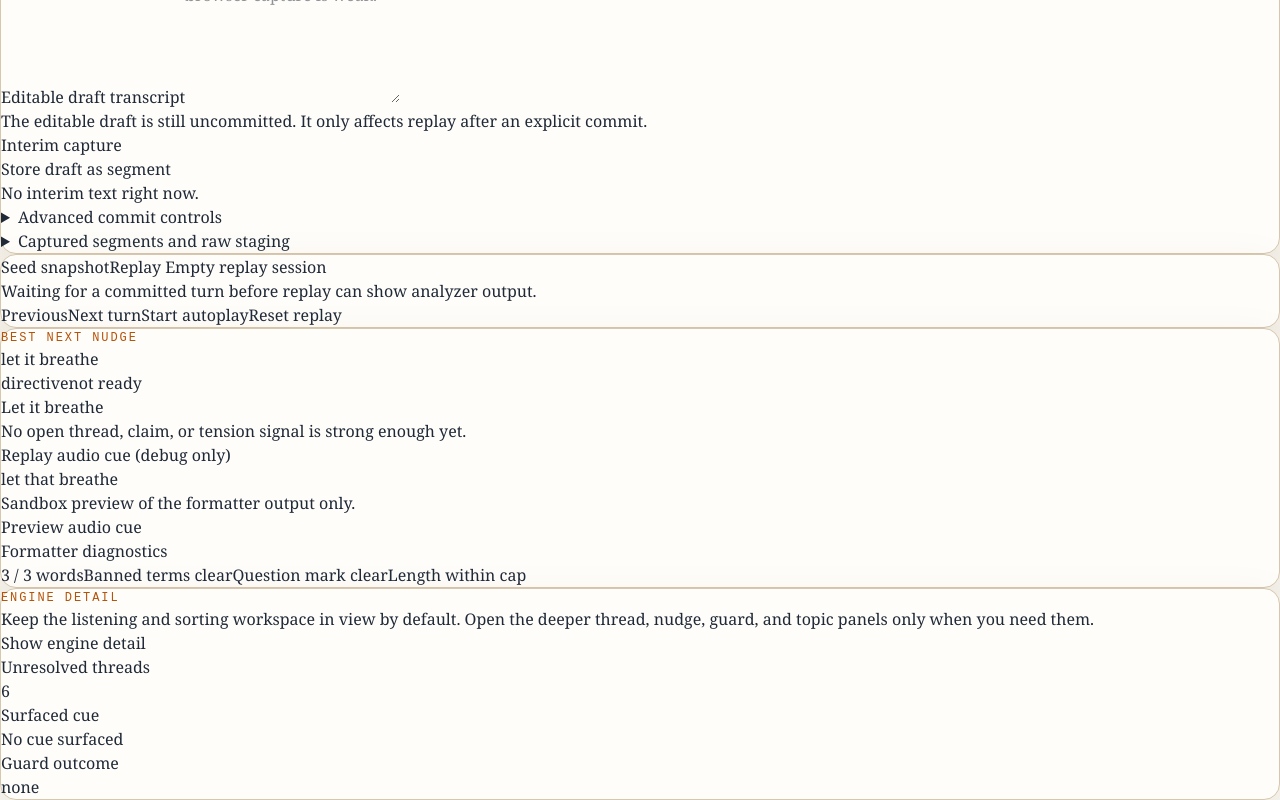
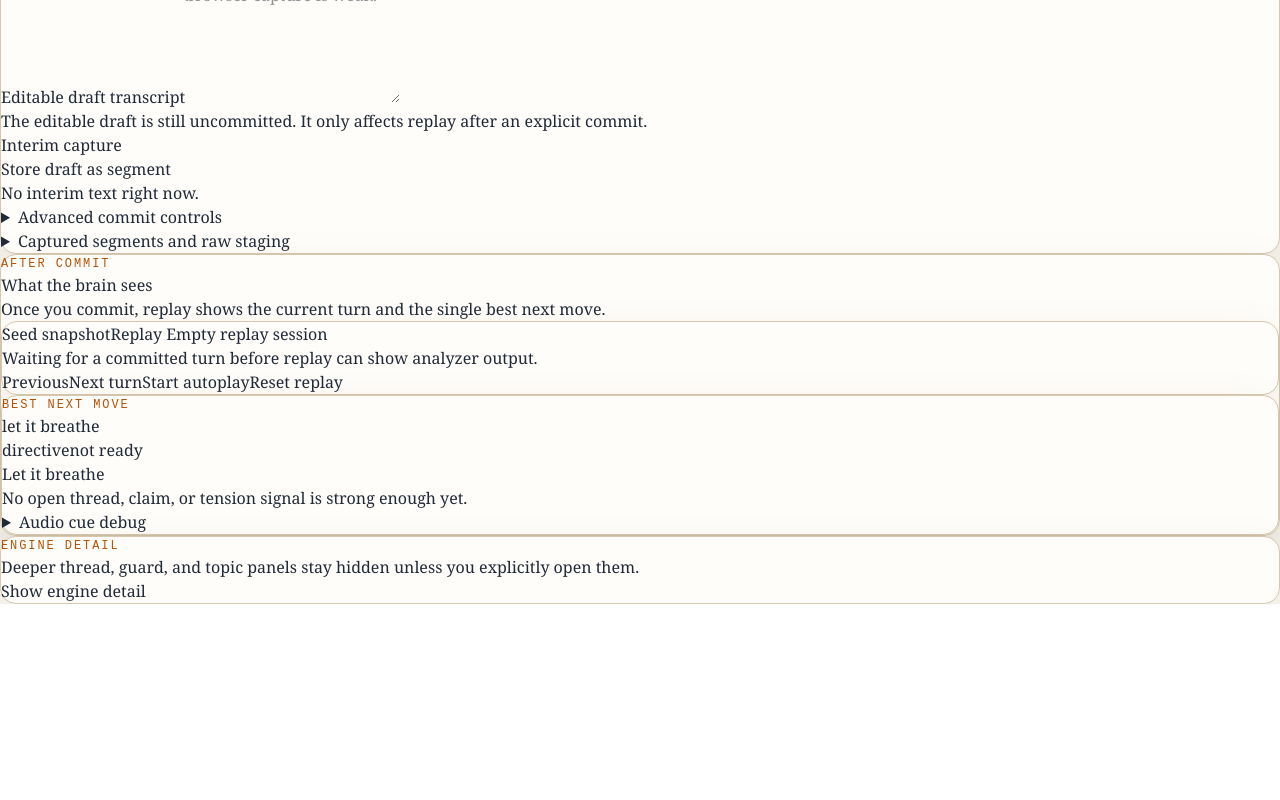
Before and after one commit to DillonPatterson/CuedUp, a Next.js app: page /interview/1/replay in a window 1280 px wide. Shown: the part 1202-2002 px from the top of the page. After the commit the page ends 1806 px from the top, so only its background shows below. Built offline with nearby package versions, Linux system fonts and the light colour scheme.

Commit message:
Simplify replay workspace to one primary flow

```diff
--- a/components/live/interview-replay.tsx
+++ b/components/live/interview-replay.tsx
@@ -473,10 +473,10 @@ export function InterviewReplay({
           <div className="max-w-4xl">
             <p className="eyebrow">Replay/debug</p>
             <h2 className="mt-2 text-3xl font-semibold text-stone-900">
-              Debug transcript workspace
+              Simple transcript workspace
             </h2>
             <p className="mt-3 text-sm leading-6 text-stone-700">
-              Commit speech, inspect engine output.
+              Hear words, watch them organize, then inspect what matters.
             </p>
           </div>
           <div className="flex flex-wrap gap-2">
@@ -517,7 +517,6 @@ export function InterviewReplay({
 
       <AudioCuePlayer cue={audioCue} playRequest={audioPlayRequest} />
 
-      <div className="grid gap-6 xl:grid-cols-[minmax(0,1.08fr)_minmax(340px,0.92fr)] xl:items-start">
       <ReplayListeningSandbox
         engineSessionId={engineSessionId}
         replaySourceLabel={replaySource.label}
@@ -525,7 +524,18 @@ export function InterviewReplay({
         onCommitDrafts={(drafts) => handleAppendDrafts(drafts, "sandbox commit")}
       />
 
-        <div className="space-y-6 xl:sticky xl:top-6">
+      <section className="panel p-5">
+        <div className="max-w-3xl">
+          <p className="eyebrow">After commit</p>
+          <h3 className="mt-2 text-2xl font-semibold text-stone-900">
+            What the brain sees
+          </h3>
+          <p className="mt-2 text-sm leading-6 text-stone-700">
+            Once you commit, replay shows the current turn and the single best next move.
+          </p>
+        </div>
+
+        <div className="mt-5 grid gap-6 lg:grid-cols-[1.55fr_0.95fr]">
           <ReplayCurrentTurn
             snapshot={currentSnapshot}
             currentTurnIndex={currentTurnIndex}
@@ -540,19 +550,24 @@ export function InterviewReplay({
           />
 
           <NextNudgeCandidatePanel
+            title="Best next move"
+            showBackups={false}
             selection={transcriptOrganization.nextNudge}
             footer={
-              <div className="rounded-2xl border border-stone-200 bg-stone-50/70 p-4">
-                <div className="flex flex-wrap items-center justify-between gap-3">
+              <details className="rounded-2xl border border-stone-200 bg-stone-50/70 p-4">
+                <summary className="cursor-pointer text-xs uppercase tracking-[0.16em] text-stone-500">
+                  Audio cue debug
+                </summary>
+                <div className="mt-4 flex flex-wrap items-center justify-between gap-3">
                   <div>
                     <p className="text-xs uppercase tracking-[0.16em] text-stone-500">
-                      Replay audio cue (debug only)
+                      Replay audio cue
                     </p>
                     <p className="mt-2 text-lg font-semibold text-stone-900">
                       {audioCue?.text ?? "No audio cue ready"}
                     </p>
                     <p className="mt-1 text-xs leading-5 text-stone-500">
-                      Sandbox preview of the formatter output only.
+                      Sandbox formatter preview only.
                     </p>
                   </div>
                   <button
@@ -565,11 +580,7 @@ export function InterviewReplay({
                   </button>
                 </div>
                 {audioCue ? (
-                  <div className="mt-4">
-                    <p className="text-[11px] uppercase tracking-[0.14em] text-stone-500">
-                      Formatter diagnostics
-                    </p>
-                    <div className="mt-2 flex flex-wrap gap-2 text-[11px] uppercase tracking-[0.14em] text-stone-600">
+                  <div className="mt-4 flex flex-wrap gap-2 text-[11px] uppercase tracking-[0.14em] text-stone-600">
                     <span className="rounded-full bg-stone-100 px-3 py-1">
                       {audioCue.validation.wordCount} / {audioCue.validation.maxWordCount} words
                     </span>
@@ -591,21 +602,19 @@ export function InterviewReplay({
                           : "Length within cap"}
                     </span>
                   </div>
-                  </div>
                 ) : null}
-              </div>
+              </details>
             }
           />
         </div>
-      </div>
+      </section>
 
       <section className="panel p-5">
         <div className="flex flex-wrap items-center justify-between gap-3">
           <div className="max-w-3xl">
             <p className="eyebrow">Engine detail</p>
             <p className="mt-2 text-sm leading-6 text-stone-700">
-              Keep the listening and sorting workspace in view by default. Open the
-              deeper thread, nudge, guard, and topic panels only when you need them.
+              Deeper thread, guard, and topic panels stay hidden unless you explicitly open them.
             </p>
           </div>
           <button
@@ -648,36 +657,7 @@ export function InterviewReplay({
               closureConfidence={currentSnapshot.conversationState.closureConfidence}
             />
           </div>
-        ) : (
-          <div className="mt-5 grid gap-3 sm:grid-cols-3">
-            <article className="rounded-2xl border border-stone-200 bg-stone-50/70 p-4">
-              <p className="text-xs uppercase tracking-[0.16em] text-stone-500">
-                Unresolved threads
-              </p>
-              <p className="mt-2 text-2xl font-semibold text-stone-900">
-                {currentSnapshot.unresolvedThreads.length}
-              </p>
-            </article>
-            <article className="rounded-2xl border border-stone-200 bg-stone-50/70 p-4">
-              <p className="text-xs uppercase tracking-[0.16em] text-stone-500">
-                Surfaced cue
-              </p>
-              <p className="mt-2 text-sm font-medium leading-6 text-stone-900">
-                {currentSnapshot.surfaceCue?.text ?? "No cue surfaced"}
-              </p>
-            </article>
-            <article className="rounded-2xl border border-stone-200 bg-stone-50/70 p-4">
-              <p className="text-xs uppercase tracking-[0.16em] text-stone-500">
-                Guard outcome
-              </p>
-              <p className="mt-2 text-sm font-medium leading-6 text-stone-900">
-                {currentSnapshot.decisionLogEntry.formattedCue ??
-                  currentSnapshot.decisionLogEntry.candidateLabel ??
-                  currentSnapshot.decisionLogEntry.outcome}
-              </p>
-            </article>
-          </div>
-        )}
+        ) : null}
       </section>
     </div>
   );
```
Lines whose indentation alone changed are shown as unchanged.
